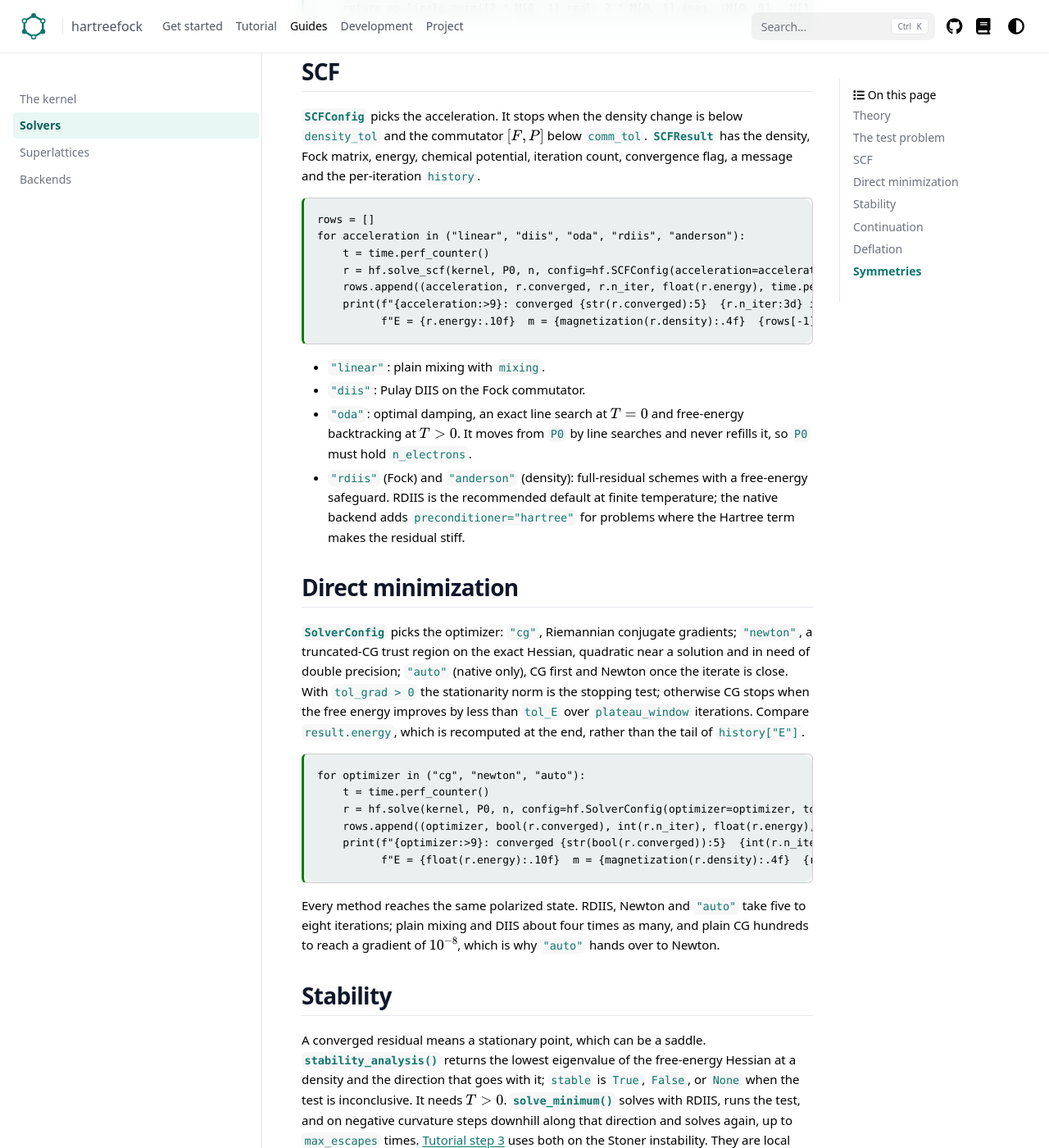
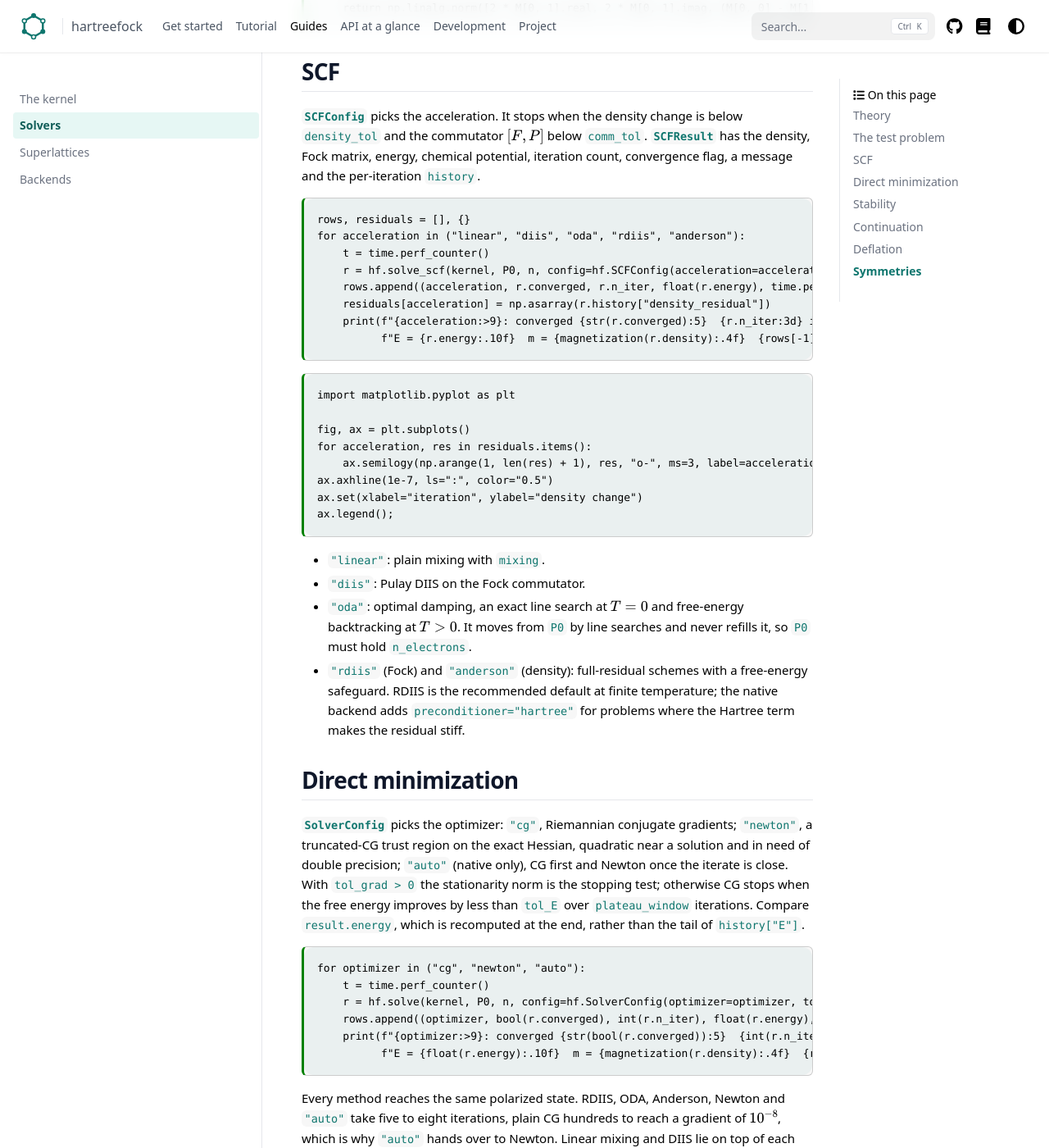
Before and after one commit to skilledwolf/cpp_hf, a Sphinx documentation site: the page built from docs/guides/solvers.md, in a window 1280 px wide and 1400 px high, scrolled down 1454 px. Shown: the whole window at 82% size. Built offline with Sphinx 7.4.7 and the PyData theme 0.15.4, drawn with Linux system fonts in a browser that asks for light colours; pages that are not in the unit, such as notebooks, are missing from menus; cross-references to code outside the pages are shown as plain code; some of the changed text lies outside the part shown.

Commit message:
Docs: API at a glance, pitfalls and citing pages, SCF convergence figure
Co-Authored-By: Claude Opus 5.5 <noreply@anthropic.com>
Claude-Session: https://claude.ai/code/session_01E7wXnWrVuyWc9ZFj8qBGPJ

````diff
--- a/docs/guides/solvers.md
+++ b/docs/guides/solvers.md
@@ -78,13 +78,25 @@ energy, chemical potential, iteration count, convergence flag, a message
 and the per-iteration `history`.
 
 ```{code-cell} ipython3
-rows = []
+rows, residuals = [], {}
 for acceleration in ("linear", "diis", "oda", "rdiis", "anderson"):
     t = time.perf_counter()
     r = hf.solve_scf(kernel, P0, n, config=hf.SCFConfig(acceleration=acceleration))
     rows.append((acceleration, r.converged, r.n_iter, float(r.energy), time.perf_counter() - t))
+    residuals[acceleration] = np.asarray(r.history["density_residual"])
     print(f"{acceleration:>9}: converged {str(r.converged):5}  {r.n_iter:3d} iterations  "
           f"E = {r.energy:.10f}  m = {magnetization(r.density):.4f}  {rows[-1][-1] * 1e3:5.0f} ms")
+```
+
+```{code-cell} ipython3
+import matplotlib.pyplot as plt
+
+fig, ax = plt.subplots()
+for acceleration, res in residuals.items():
+    ax.semilogy(np.arange(1, len(res) + 1), res, "o-", ms=3, label=acceleration)
+ax.axhline(1e-7, ls=":", color="0.5")
+ax.set(xlabel="iteration", ylabel="density change")
+ax.legend();
 ```
 
 - `"linear"`: plain mixing with `mixing`.
@@ -117,10 +129,14 @@ for optimizer in ("cg", "newton", "auto"):
           f"E = {float(r.energy):.10f}  m = {magnetization(r.density):.4f}  {rows[-1][-1] * 1e3:5.0f} ms")
 ```
 
-Every method reaches the same polarized state. RDIIS, Newton and `"auto"`
-take five to eight iterations; plain mixing and DIIS about four times as
-many, and plain CG hundreds to reach a gradient of $10^{-8}$, which is why
-`"auto"` hands over to Newton.
+Every method reaches the same polarized state. RDIIS, ODA, Anderson,
+Newton and `"auto"` take five to eight iterations, plain CG hundreds to
+reach a gradient of $10^{-8}$, which is why `"auto"` hands over to Newton.
+Linear mixing and DIIS lie on top of each other in the figure: both blend
+the new density with the old one by `mixing` (0.5 by default), and on this
+problem one Roothaan step is already almost exact, so the blend halves the
+error per iteration. With `mixing=1.0` DIIS converges in 6 iterations
+here; the default is safer when the Roothaan step overshoots.
 
 ```{code-cell} ipython3
 :tags: [remove-cell]
````
Also changed, not shown: docs/index.md (+3 -3 lines), docs/project/citing.md (added, +28 -0 lines), docs/project/index.md (+2 -0 lines), docs/project/pitfalls.md (added, +56 -0 lines), docs/reference/index.md (added, +42 -0 lines).
